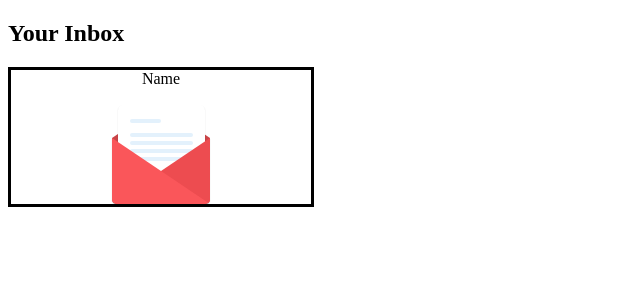
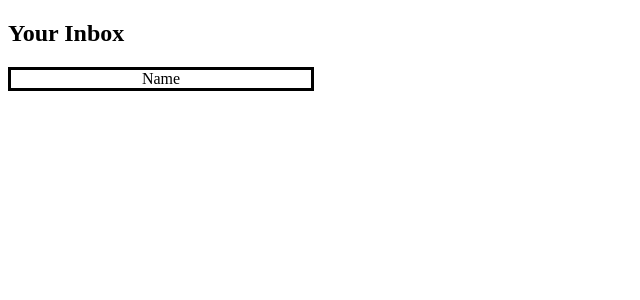
Before and after one commit to mgamino/care-package, a Django app: template templates/inbox.html in a window 1280 px wide. Shown: the top 300 px of the page, without its empty margins (0-640 px from the left). Run offline with Django 3.2, Linux system fonts and the light colour scheme; the template is opened without the code that fills it, so the values that code supplies are empty; some libraries are stand-ins or nearby versions.

Commit message:
inbox and outbox

```diff
--- a/stylesheets/inbox.css
+++ b/stylesheets/inbox.css
@@ -3,70 +3,3 @@ div.message{
   border:solid;
   border-color: black;
 }
-
-.envelope {
-  position: relative;
-  margin: 50px auto 0;
-  width: 98px;
-  height: 66px;
-  background: #c94548;
-  border-radius: 0 0 5px 5px;
-  box-shadow: 0 0 1px #c94548 inset;
-}
-.envelope:before,
-.envelope:after {
-  content: '';
-  position: absolute;
-  width: 0;
-  height: 0;
-  border: 0 solid transparent;
-  border-width: 33px 49px;
-}
-.envelope:before {
-  border-bottom-color: #c94548;
-  top: -100%;
-  left: 0px;
-}
-.envelope:after {
-  border-right-color: #ed4c50;
-  border-left-color: #fa565a;
-  border-bottom-color: #fa565a;
-  top: 0;
-  border-radius: 0 0 5px 5px;
-  transform: rotate(360deg);
-  box-shadow: 0 1px 1px rgba(0,0,0,0.25);
-}
-
-.paper {
-  background: #fff;
-  width: 87px;
-  height: 66px;
-  margin: 0 auto;
-  border-radius: 5px;
-  position: absolute;
-  left: 6px;
-  top: -33px;
-  box-shadow: 0 1px 1px rgba(0,0,0,0.25);
-}
-.paper:before,
-.paper:after {
-  content: '';
-  position: absolute;
-  left: 12px;
-  background: #e3f1fc;
-  height: 4px;
-  border-radius: 5px;
-}
-.paper:before {
-  top: 14px;
-  width: 31px;
-}
-.paper:after {
-  right: 12px;
-  top: 28px;
-  box-shadow:
-    0 8px 0 #e3f1fc,
-    0 16px 0 #e3f1fc,
-    0 24px 0 #e3f1fc,
-    0 40px 0 #e3f1fc;
-}
--- a/templates/inbox.html
+++ b/templates/inbox.html
@@ -14,9 +14,6 @@
         <div class = "message">
           <center>Name</center>
           <div class ="textbox">
-            <div class="envelope">
-              <div class="paper"></div>
-            </div>
           </div>
         </div>
       <!--end loop-->
```
